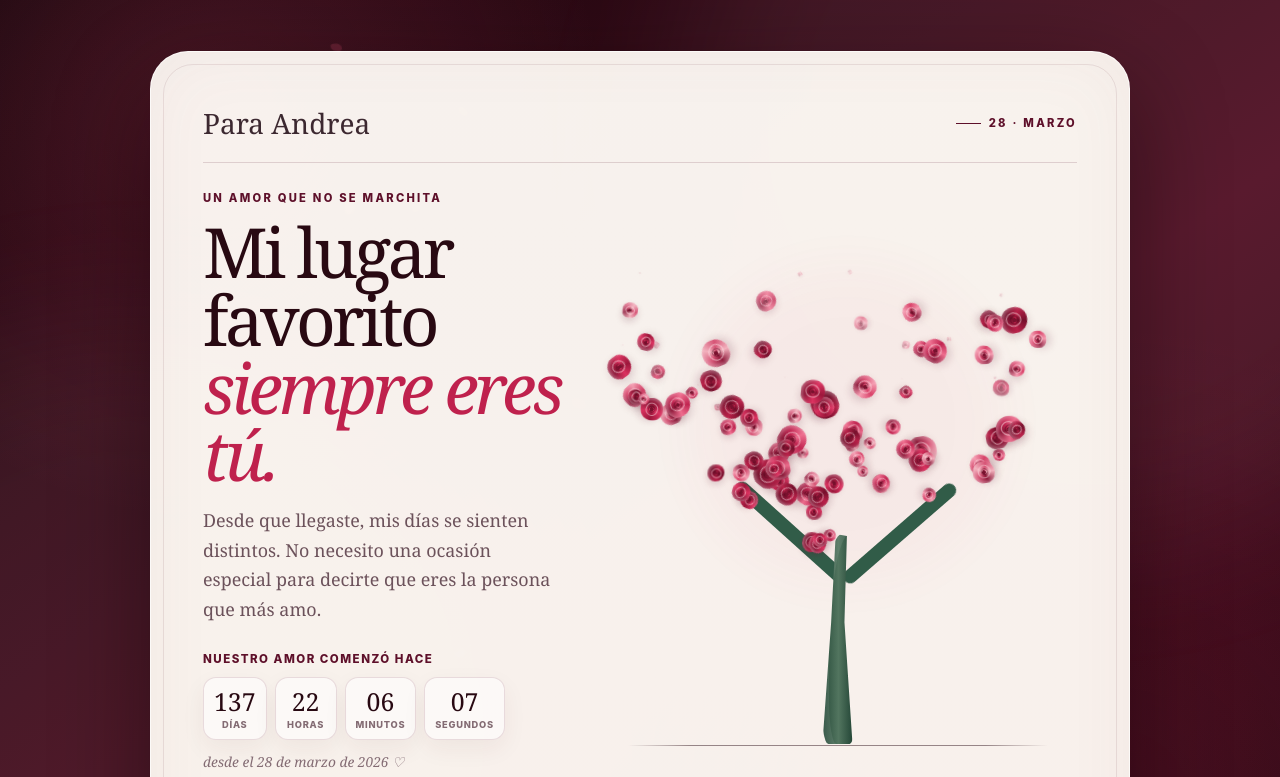
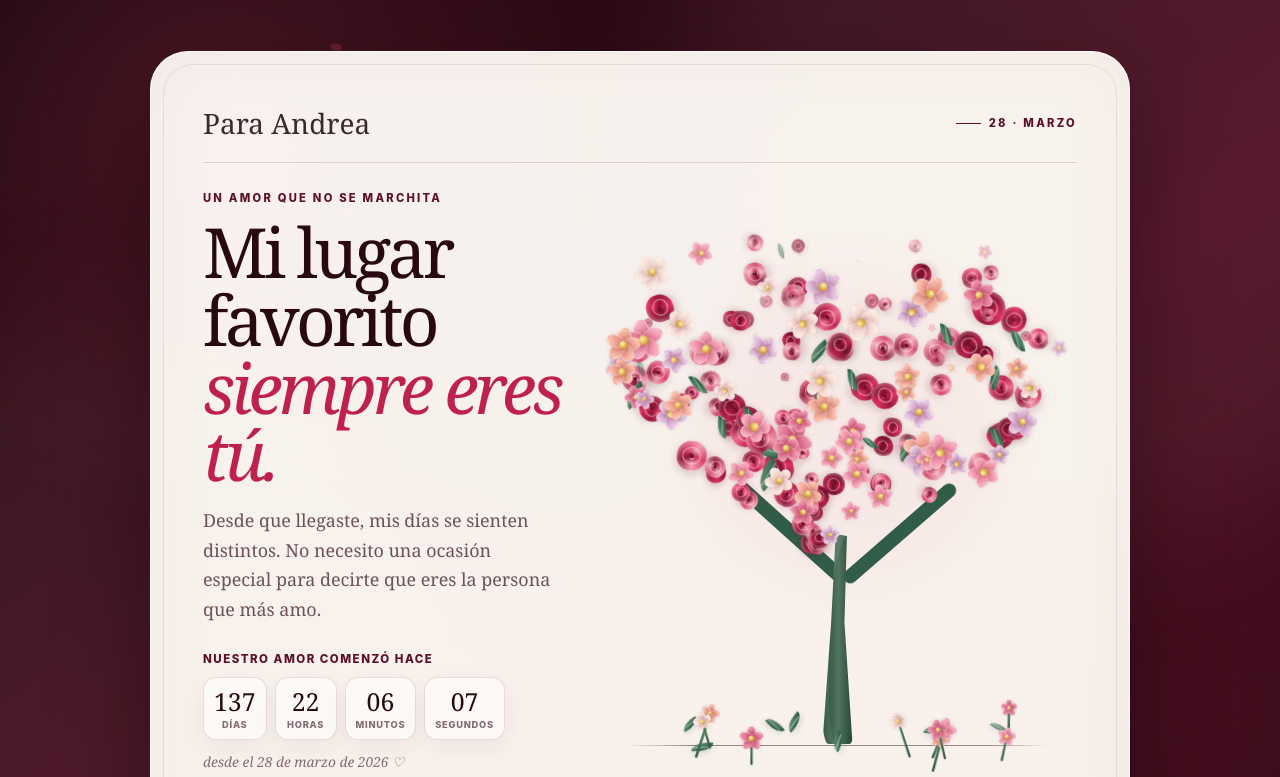
Before and after one commit to Gustxt23/rosas-eternas-para-andrea, a plain HTML site: page index.html in a window 1280 px wide. Both pictures are taken after a click on the button "toca aquí". Shown: the top 777 px of the page. Drawn offline with Linux system fonts and the light colour scheme.

Commit message:
Mejorar árbol con flores, rosas y hojas

```diff
--- a/index.html
+++ b/index.html
@@ -410,6 +410,74 @@
         animation: rose-open 0.65s cubic-bezier(0.21, 0.88, 0.31, 1.3) var(--delay) forwards;
       }
 
+      .flower,
+      .leaf {
+        position: absolute;
+        z-index: 4;
+        display: block;
+        width: var(--size);
+        height: var(--size);
+        opacity: 0;
+        transform: translate(-50%, -50%) scale(0) rotate(var(--turn));
+      }
+
+      .flower span {
+        position: absolute;
+        top: 50%;
+        left: 50%;
+        width: 42%;
+        height: 56%;
+        border: 1px solid rgba(255, 255, 255, 0.28);
+        border-radius: 72% 72% 55% 55%;
+        background: linear-gradient(145deg, var(--flower-light), var(--flower-dark));
+        box-shadow: 0 2px 5px rgba(90, 17, 38, 0.16);
+        transform-origin: 50% 100%;
+      }
+
+      .flower span:nth-child(1) { transform: translate(-50%, -100%) rotate(0deg); }
+      .flower span:nth-child(2) { transform: translate(-50%, -100%) rotate(72deg); }
+      .flower span:nth-child(3) { transform: translate(-50%, -100%) rotate(144deg); }
+      .flower span:nth-child(4) { transform: translate(-50%, -100%) rotate(216deg); }
+      .flower span:nth-child(5) { transform: translate(-50%, -100%) rotate(288deg); }
+
+      .flower b {
+        position: absolute;
+        top: 50%;
+        left: 50%;
+        z-index: 2;
+        width: 27%;
+        aspect-ratio: 1;
+        border-radius: 50%;
+        background: radial-gradient(circle at 38% 34%, #fff4aa, #d49a31 68%, #97601e);
+        box-shadow: 0 1px 4px rgba(88, 48, 6, 0.25);
+        transform: translate(-50%, -50%);
+      }
+
+      .leaf {
+        z-index: 2;
+        width: calc(var(--size) * 1.25);
+        height: calc(var(--size) * 0.62);
+        border-radius: 100% 0 100% 0;
+        background: linear-gradient(145deg, #78a983, #315e49 75%);
+        box-shadow: inset -2px -1px rgba(22, 63, 43, 0.2), 0 2px 5px rgba(26, 67, 48, 0.15);
+      }
+
+      .leaf::after {
+        content: "";
+        position: absolute;
+        top: 48%;
+        right: 8%;
+        left: 8%;
+        height: 1px;
+        background: rgba(234, 248, 224, 0.46);
+        transform: rotate(-7deg);
+      }
+
+      .love-card.is-open .flower,
+      .love-card.is-open .leaf {
+        animation: rose-open 0.7s cubic-bezier(0.21, 0.88, 0.31, 1.3) var(--delay) forwards;
+      }
+
       .trunk {
         position: absolute;
         z-index: 2;
@@ -470,6 +538,33 @@
 
       .love-card.is-open .ground {
         animation: line-in 0.8s ease 0.2s forwards;
+      }
+
+      .flower-bed {
+        position: absolute;
+        right: 8%;
+        bottom: 30px;
+        left: 8%;
+        z-index: 5;
+        height: 65px;
+        pointer-events: none;
+      }
+
+      .flower-bed .flower::after {
+        content: "";
+        position: absolute;
+        top: 48%;
+        left: calc(50% - 1px);
+        z-index: -1;
+        width: 2px;
+        height: var(--stem);
+        border-radius: 99px;
+        background: linear-gradient(#5d8e67, #315844);
+        transform-origin: top;
+      }
+
+      .flower-bed .leaf {
+        z-index: 3;
       }
 
       .fallen-petal {
@@ -823,6 +918,7 @@
                 <span class="branch branch--right"></span>
                 <span class="trunk"></span>
                 <span class="ground"></span>
+                <div class="flower-bed" id="flower-bed"></div>
                 <div id="falling-petals"></div>
               </div>
             </div>
@@ -852,6 +948,7 @@
       const replay = document.getElementById("replay");
       const cardContent = document.querySelector(".card-content");
       const crown = document.getElementById("tree-crown");
+      const flowerBed = document.getElementById("flower-bed");
       const fallingPetals = document.getElementById("falling-petals");
       const ambientPetals = document.getElementById("ambient-petals");
       const messages = [...document.querySelectorAll(".message")];
@@ -861,6 +958,13 @@
         ["#f49bb0", "#d9436a"],
         ["#b82048", "#75102c"],
         ["#f2b1bd", "#d65375"]
+      ];
+      const flowerPalette = [
+        ["#fff6e8", "#e9b9b9"],
+        ["#ffc3d1", "#dd6382"],
+        ["#f8a4bb", "#c94369"],
+        ["#ffd2b9", "#e17b73"],
+        ["#f2e0f0", "#bd78ac"]
       ];
       let messageTimer;
       let currentMessage = 0;
@@ -874,30 +978,81 @@
         return value <= 0;
       }
 
+      function createFlower(colors) {
+        const flower = document.createElement("i");
+        flower.className = "flower";
+        flower.style.setProperty("--flower-light", colors[0]);
+        flower.style.setProperty("--flower-dark", colors[1]);
+        for (let petal = 0; petal < 5; petal += 1) {
+          flower.appendChild(document.createElement("span"));
+        }
+        flower.appendChild(document.createElement("b"));
+        return flower;
+      }
+
       function buildRoseHeart() {
         crown.innerHTML = "";
         let made = 0;
         let attempts = 0;
 
-        while (made < 155 && attempts < 3000) {
+        while (made < 225 && attempts < 4500) {
           attempts += 1;
           const x = randomBetween(-1.15, 1.15);
           const y = randomBetween(-1.08, 1.22);
           if (!isInsideHeart(x, y)) continue;
 
-          const rose = document.createElement("i");
-          const colors = palette[Math.floor(Math.random() * palette.length)];
-          rose.className = "rose";
-          rose.style.left = `${50 + x * 42}%`;
-          rose.style.top = `${53 - y * 40}%`;
-          rose.style.setProperty("--size", `${randomBetween(11, 24).toFixed(1)}px`);
-          rose.style.setProperty("--turn", `${randomBetween(-120, 120).toFixed(0)}deg`);
-          rose.style.setProperty("--petal-a", colors[0]);
-          rose.style.setProperty("--petal-b", colors[1]);
+          const chance = Math.random();
+          let botanical;
+          if (chance < 0.58) {
+            const colors = palette[Math.floor(Math.random() * palette.length)];
+            botanical = document.createElement("i");
+            botanical.className = "rose";
+            botanical.style.setProperty("--petal-a", colors[0]);
+            botanical.style.setProperty("--petal-b", colors[1]);
+            botanical.style.setProperty("--size", `${randomBetween(13, 27).toFixed(1)}px`);
+          } else if (chance < 0.88) {
+            const colors = flowerPalette[Math.floor(Math.random() * flowerPalette.length)];
+            botanical = createFlower(colors);
+            botanical.style.setProperty("--size", `${randomBetween(17, 30).toFixed(1)}px`);
+          } else {
+            botanical = document.createElement("i");
+            botanical.className = "leaf";
+            botanical.style.setProperty("--size", `${randomBetween(13, 23).toFixed(1)}px`);
+          }
+
+          botanical.style.left = `${50 + x * 42}%`;
+          botanical.style.top = `${53 - y * 40}%`;
+          botanical.style.setProperty("--turn", `${randomBetween(-120, 120).toFixed(0)}deg`);
           const distanceFromBottom = (y + 1.08) / 2.3;
-          rose.style.setProperty("--delay", `${(1.35 + distanceFromBottom * 1.55 + Math.random() * 0.65).toFixed(2)}s`);
-          crown.appendChild(rose);
+          botanical.style.setProperty("--delay", `${(1.25 + distanceFromBottom * 1.5 + Math.random() * 0.62).toFixed(2)}s`);
+          crown.appendChild(botanical);
           made += 1;
+        }
+      }
+
+      function buildFlowerBed() {
+        flowerBed.innerHTML = "";
+        for (let i = 0; i < 22; i += 1) {
+          const colors = flowerPalette[Math.floor(Math.random() * flowerPalette.length)];
+          const flower = createFlower(colors);
+          flower.style.left = `${randomBetween(3, 97).toFixed(1)}%`;
+          flower.style.top = `${randomBetween(33, 88).toFixed(1)}%`;
+          flower.style.setProperty("--size", `${randomBetween(11, 20).toFixed(1)}px`);
+          flower.style.setProperty("--stem", `${randomBetween(15, 38).toFixed(0)}px`);
+          flower.style.setProperty("--turn", `${randomBetween(-22, 22).toFixed(0)}deg`);
+          flower.style.setProperty("--delay", `${randomBetween(2.2, 3.9).toFixed(2)}s`);
+          flowerBed.appendChild(flower);
+        }
+
+        for (let i = 0; i < 14; i += 1) {
+          const leaf = document.createElement("i");
+          leaf.className = "leaf";
+          leaf.style.left = `${randomBetween(4, 96).toFixed(1)}%`;
+          leaf.style.top = `${randomBetween(55, 94).toFixed(1)}%`;
+          leaf.style.setProperty("--size", `${randomBetween(9, 16).toFixed(1)}px`);
+          leaf.style.setProperty("--turn", `${randomBetween(-65, 65).toFixed(0)}deg`);
+          leaf.style.setProperty("--delay", `${randomBetween(2.1, 3.5).toFixed(2)}s`);
+          flowerBed.appendChild(leaf);
         }
       }
 
@@ -964,6 +1119,7 @@
         cardContent.setAttribute("aria-hidden", "true");
         clearInterval(messageTimer);
         buildRoseHeart();
+        buildFlowerBed();
         void loveCard.offsetWidth;
         setTimeout(() => openGift.focus(), 500);
       }
@@ -972,6 +1128,7 @@
       replay.addEventListener("click", replayAnimation);
 
       buildRoseHeart();
+      buildFlowerBed();
       buildFallingPetals();
       buildAmbientPetals();
       updateCounter();
```
